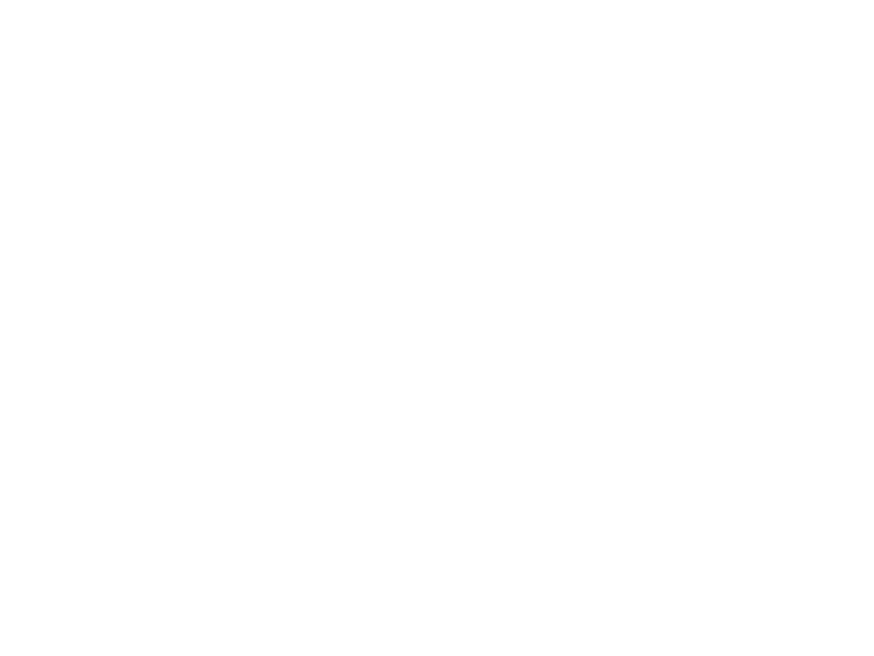
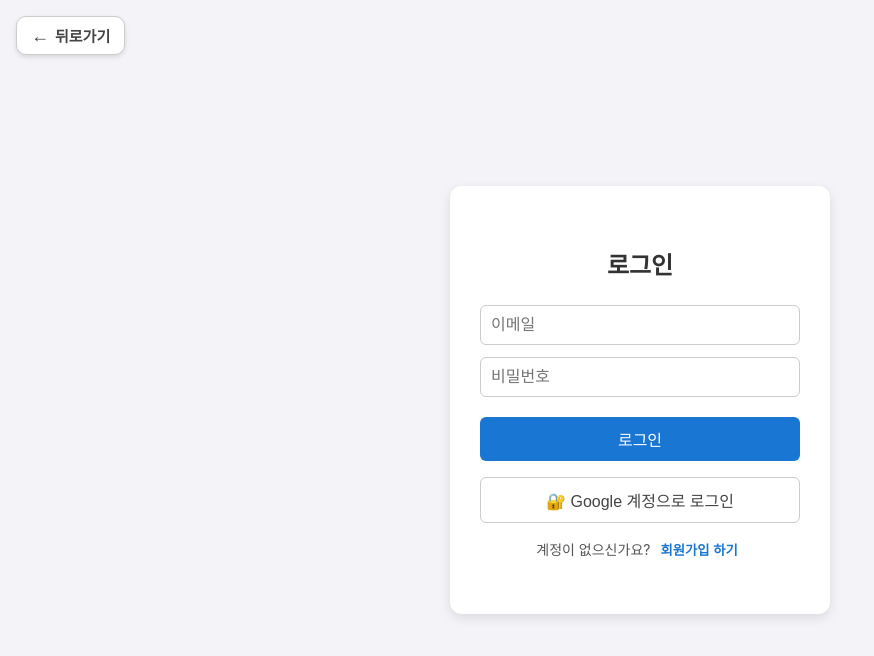
Before and after one commit to changi123/grow5, a React (Create React App) app: page /login in a window 1280 px wide. Before the commit this address had no page. Shown: the top 656 px of the page, without its empty margins (0-874 px from the left). Built offline with nearby package versions, Linux system fonts and the light colour scheme; no server answers.

Commit message:
Feat : 프로젝트 셋팅

```diff
--- a/package.json
+++ b/package.json
@@ -7,6 +7,7 @@
     "@testing-library/jest-dom": "^6.6.3",
     "@testing-library/react": "^16.3.0",
     "@testing-library/user-event": "^13.5.0",
+    "firebase": "^11.8.1",
     "react": "^19.1.0",
     "react-dom": "^19.1.0",
     "react-router-dom": "^7.6.1",
--- a/src/App.js
+++ b/src/App.js
@@ -1,11 +1,14 @@
 import { BrowserRouter as Router, Routes, Route } from "react-router-dom";
 import Home from "./pages/Home";
-
+import Login from "./pages/Login";
+import BackButton from "./pages/BackButton";
 function App() {
   return (
     <Router>
+      <BackButton />
       <Routes>
         <Route path="/" element={<Home />} />
+        <Route path="/login" element={<Login />} />
       </Routes>
     </Router>
   );
--- /dev/null
+++ b/src/firebase.js
@@ -0,0 +1,16 @@
+import { initializeApp } from "firebase/app";
+import { getFirestore } from "firebase/firestore";
+import { getAuth, GoogleAuthProvider } from "firebase/auth";
+const firebaseConfig = {
+  apiKey: process.env.REACT_APP_FIREBASE_API_KEY,
+  authDomain: process.env.REACT_APP_FIREBASE_AUTH_DOMAIN,
+  projectId: process.env.REACT_APP_FIREBASE_PROJECT_ID,
+  storageBucket: process.env.REACT_APP_FIREBASE_STORAGE_BUCKET,
+  messagingSenderId: process.env.REACT_APP_FIREBASE_MESSAGING_SENDER_ID,
+  appId: process.env.REACT_APP_FIREBASE_APP_ID,
+};
+
+const app = initializeApp(firebaseConfig);
+export const auth = getAuth(app);
+export const db = getFirestore(app);
+export const googleProvider = new GoogleAuthProvider();
--- /dev/null
+++ b/src/pages/BackButton.js
@@ -0,0 +1,48 @@
+// src/components/BackButton.js
+import React from "react";
+import { useNavigate } from "react-router-dom";
+
+export default function BackButton() {
+  const navigate = useNavigate();
+
+  return (
+    <button
+      onClick={() => navigate(-1)}
+      style={{
+        position: "fixed",
+        top: 16,
+        left: 16,
+        padding: "8px 14px",
+        fontSize: 15,
+        fontWeight: "600",
+        color: "#444",
+        backgroundColor: "#fff",
+        border: "1.5px solid #ccc",
+        borderRadius: 10,
+        boxShadow: "0 2px 5px rgba(0,0,0,0.12)",
+        cursor: "pointer",
+        transition: "all 0.2s ease",
+        zIndex: 1100,
+        userSelect: "none",
+        display: "flex",
+        alignItems: "center",
+        gap: 6,
+      }}
+      onMouseEnter={(e) => {
+        e.currentTarget.style.backgroundColor = "#f9f9f9";
+        e.currentTarget.style.borderColor = "#999";
+        e.currentTarget.style.boxShadow = "0 4px 10px rgba(0,0,0,0.15)";
+        e.currentTarget.style.color = "#222";
+      }}
+      onMouseLeave={(e) => {
+        e.currentTarget.style.backgroundColor = "#fff";
+        e.currentTarget.style.borderColor = "#ccc";
+        e.currentTarget.style.boxShadow = "0 2px 5px rgba(0,0,0,0.12)";
+        e.currentTarget.style.color = "#444";
+      }}
+      aria-label="뒤로가기"
+    >
+      <span style={{ fontSize: 18, lineHeight: 1 }}>←</span> 뒤로가기
+    </button>
+  );
+}
```
Also changed, not shown: firebase.json (added), 2 other files (tests, documents, lock files or other folders).
